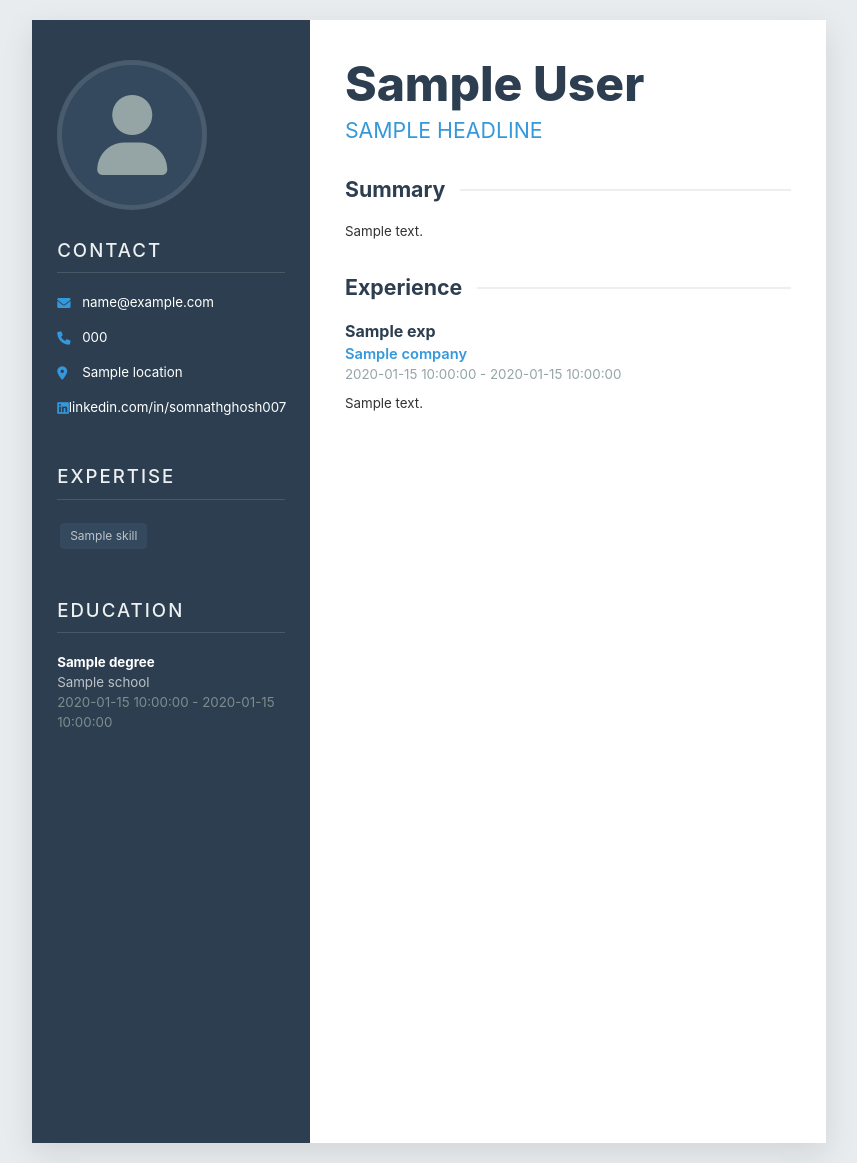
After one commit to somnath-habbit/openclaw-projects-and-settings, a Flask app: template Auto_job_application/src/ui/templates/resume_templates/modern_sidebar.html in a window 1280 px wide. The commit adds this page. Shown: the whole page, without its empty margins (211-1068 px from the left). Run offline with Flask 3, Linux system fonts and the light colour scheme; the template is opened without the code that fills it: most values are stand-ins (such as "Sample title", 1, 10 or a date in 2020); parts of the project's set-up code (start-up, migrations or seed data) failed here and were passed over.

Commit message:
Add rich ATS templates and automated PDF generation

```diff
--- a/Auto_job_application/src/ui/app.py
+++ b/Auto_job_application/src/ui/app.py
@@ -1,7 +1,8 @@
-from flask import Flask, render_template, request, redirect, url_for, send_from_directory
+from flask import Flask, render_template, request, redirect, url_for, send_from_directory, jsonify
 from Auto_job_application.src.tools.database_tool import DatabaseManager
 from pathlib import Path
 import json
+import subprocess
 
 app = Flask(__name__)
 
@@ -9,7 +10,8 @@ app = Flask(__name__)
 BASE_DIR = Path("/home/somnath/.openclaw/workspace/Auto_job_application")
 DB_PATH = BASE_DIR / "data" / "autobot.db"
 PROFILE_PATH = BASE_DIR / "data" / "user_profile.json"
-TEMPLATES_DIR = BASE_DIR / "src" / "ui" / "templates"
+RESUME_DIR = BASE_DIR / "data" / "resumes"
+RESUME_DIR.mkdir(exist_ok=True)
 
 db = DatabaseManager(DB_PATH)
 
@@ -26,7 +28,6 @@ def index():
 
 @app.route('/db')
 def db_viewer():
-    """Raw DB Viewer and Editor."""
     jobs = db.execute("SELECT * FROM jobs", fetch=True)
     return render_template('db_viewer.html', jobs=jobs)
 
@@ -44,19 +45,41 @@ def edit_job(job_id):
 
 @app.route('/resume_preview/<int:job_id>')
 def resume_preview(job_id):
-    """Preview the tailored resume for a specific job."""
+    template_name = request.args.get('template', 'modern_ats')
     job = db.execute("SELECT * FROM jobs WHERE id = ?", (job_id,), fetch=True)[0]
     profile = get_profile()
+    return render_template(f'resume_templates/{template_name}.html', job=job, profile=profile, preview_mode=True)
 
-    # Placeholder for tailoring logic - currently shows base profile
-    # Later, this will fetch the LLM-tailored version from the DB
-    return render_template('resume_templates/modern_ats.html', job=job, profile=profile)
+@app.route('/generate_pdf/<int:job_id>', methods=['POST'])
+def generate_pdf(job_id):
+    """Automated PDF generation using OpenClaw Browser (code-handled)."""
+    template_name = request.form.get('template', 'modern_ats')
+
+    # 1. Start UI URL for the browser to hit
+    url = f"http://localhost:5000/resume_preview/{job_id}?template={template_name}"
+
+    # 2. Use OpenClaw to print to PDF
+    pdf_filename = f"resume_job_{job_id}.pdf"
+    target_path = RESUME_DIR / pdf_filename
+
+    # Logic: open tab, wait, print to pdf
+    cmd_open = ["openclaw", "browser", "open", url]
+    subprocess.run(cmd_open)
+
+    import time
+    time.sleep(3) # Wait for render
+
+    cmd_pdf = ["openclaw", "browser", "pdf", "--path", str(target_path)]
+    subprocess.run(cmd_pdf)
+
+    # 3. Update DB
+    db.execute("UPDATE jobs SET cv_path = ? WHERE id = ?", (str(target_path), job_id))
+
+    return jsonify({"status": "success", "path": str(target_path)})
 
 @app.route('/profile', methods=['GET', 'POST'])
 def profile_editor():
-    """Edit the base user profile."""
     if request.method == 'POST':
-        # Simple implementation for now
         new_profile = request.form.get('profile_json')
         with open(PROFILE_PATH, 'w') as f:
             f.write(new_profile)
--- /dev/null
+++ b/Auto_job_application/src/ui/templates/resume_templates/modern_sidebar.html
@@ -0,0 +1,141 @@
+<!DOCTYPE html>
+<html>
+<head>
+    <title>Modern Resume - {{ profile.personal_info.first_name }}</title>
+    <link rel="stylesheet" href="https://cdn.jsdelivr.net/npm/bootstrap@5.3.0/dist/css/bootstrap.min.css">
+    <link rel="stylesheet" href="https://cdnjs.cloudflare.com/ajax/libs/font-awesome/6.0.0/css/all.min.css">
+    <style>
+        @page { size: A4; margin: 0; }
+        body { background-color: #e9ecef; font-family: 'Inter', sans-serif; }
+        .no-print { background: #212529; padding: 15px; text-align: center; color: white; position: sticky; top: 0; z-index: 1000; }
+
+        .resume-page {
+            background: white;
+            width: 210mm;
+            min-height: 297mm;
+            margin: 20px auto;
+            display: flex;
+            box-shadow: 0 10px 30px rgba(0,0,0,0.1);
+        }
+
+        .sidebar {
+            width: 35%;
+            background-color: #2c3e50;
+            color: white;
+            padding: 40px 25px;
+        }
+
+        .main-content {
+            width: 65%;
+            padding: 40px 35px;
+            color: #333;
+        }
+
+        .profile-img {
+            width: 150px;
+            height: 150px;
+            border-radius: 50%;
+            border: 5px solid rgba(255,255,255,0.1);
+            margin-bottom: 30px;
+            background: #34495e;
+            display: flex;
+            align-items: center;
+            justify-content: center;
+            overflow: hidden;
+        }
+
+        .profile-img i { font-size: 80px; color: #95a5a6; }
+
+        .sidebar h3 { font-size: 14pt; text-transform: uppercase; letter-spacing: 2px; margin-bottom: 20px; border-bottom: 1px solid #455a64; padding-bottom: 10px; color: #ecf0f1; }
+        .contact-item { margin-bottom: 15px; font-size: 10pt; display: flex; align-items: center; }
+        .contact-item i { width: 25px; color: #3498db; }
+
+        .skill-tag {
+            display: inline-block;
+            background: #34495e;
+            color: #bdc3c7;
+            padding: 4px 10px;
+            margin: 3px;
+            border-radius: 4px;
+            font-size: 9pt;
+        }
+
+        .name-header h1 { font-size: 36pt; font-weight: 800; color: #2c3e50; margin: 0; line-height: 1; }
+        .name-header h2 { font-size: 16pt; color: #3498db; font-weight: 400; margin-top: 10px; text-transform: uppercase; }
+
+        .section-title { font-size: 16pt; font-weight: 700; color: #2c3e50; margin: 30px 0 15px 0; display: flex; align-items: center; }
+        .section-title::after { content: ""; flex: 1; height: 2px; background: #eee; margin-left: 15px; }
+
+        .experience-card { margin-bottom: 25px; position: relative; }
+        .job-title { font-weight: 700; font-size: 12pt; color: #2c3e50; }
+        .company-meta { font-weight: 600; color: #3498db; font-size: 11pt; }
+        .date-meta { font-size: 10pt; color: #95a5a6; margin-bottom: 8px; }
+        .job-desc { font-size: 10pt; line-height: 1.6; text-align: justify; }
+
+        @media print {
+            .no-print { display: none !important; }
+            body { background: white; margin: 0; }
+            .resume-page { box-shadow: none; margin: 0; width: 100%; border: none; }
+        }
+    </style>
+</head>
+<body>
+    {% if preview_mode %}
+    <div class="no-print">
+        <form action="{{ url_for('generate_pdf', job_id=job.id) }}" method="POST" style="display:inline;">
+            <input type="hidden" name="template" value="modern_sidebar">
+            <button type="submit" class="btn btn-info btn-lg">💾 Code-Generate PDF</button>
+        </form>
+        <a href="{{ url_for('index') }}" class="btn btn-outline-light btn-lg ms-2">Back to Dashboard</a>
+    </div>
+    {% endif %}
+
+    <div class="resume-page">
+        <div class="sidebar">
+            <div class="profile-img">
+                <i class="fa fa-user"></i>
+            </div>
+
+            <h3>Contact</h3>
+            <div class="contact-item"><i class="fa fa-envelope"></i> {{ profile.personal_info.email }}</div>
+            <div class="contact-item"><i class="fa fa-phone"></i> {{ profile.personal_info.phone }}</div>
+            <div class="contact-item"><i class="fa fa-location-dot"></i> {{ profile.personal_info.location }}</div>
+            <div class="contact-item"><i class="fa-brands fa-linkedin"></i> linkedin.com/in/somnathghosh007</div>
+
+            <h3 class="mt-5">Expertise</h3>
+            {% for skill in profile.skills %}
+            <span class="skill-tag">{{ skill }}</span>
+            {% endfor %}
+
+            <h3 class="mt-5">Education</h3>
+            {% for edu in profile.education %}
+            <div class="mb-3" style="font-size: 10pt;">
+                <div style="font-weight:bold; color:#fff;">{{ edu.degree }}</div>
+                <div style="color:#bdc3c7;">{{ edu.school }}</div>
+                <div style="color:#7f8c8d;">{{ edu.start_date }} - {{ edu.end_date }}</div>
+            </div>
+            {% endfor %}
+        </div>
+
+        <div class="main-content">
+            <div class="name-header">
+                <h1>{{ profile.personal_info.first_name }} {{ profile.personal_info.last_name }}</h1>
+                <h2>{{ profile.personal_info.headline.split('|')[0] }}</h2>
+            </div>
+
+            <div class="section-title">Summary</div>
+            <p class="job-desc">{{ profile.summary or "Lead Engineering Manager with 10+ years experience in scaling SaaS platforms and building high-performance engineering teams from scratch." }}</p>
+
+            <div class="section-title">Experience</div>
+            {% for exp in profile.experience %}
+            <div class="experience-card">
+                <div class="job-title">{{ exp.title }}</div>
+                <div class="company-meta">{{ exp.company }}</div>
+                <div class="date-meta">{{ exp.start_date }} - {{ exp.end_date }}</div>
+                <div class="job-desc">{{ exp.description }}</div>
+            </div>
+            {% endfor %}
+        </div>
+    </div>
+</body>
+</html>
```
Also changed, not shown: Auto_job_application/src/ui/templates/index.html (+11 -1 lines), Auto_job_application/src/ui/templates/resume_templates/professional_executive.html (added, +125 -0 lines).
